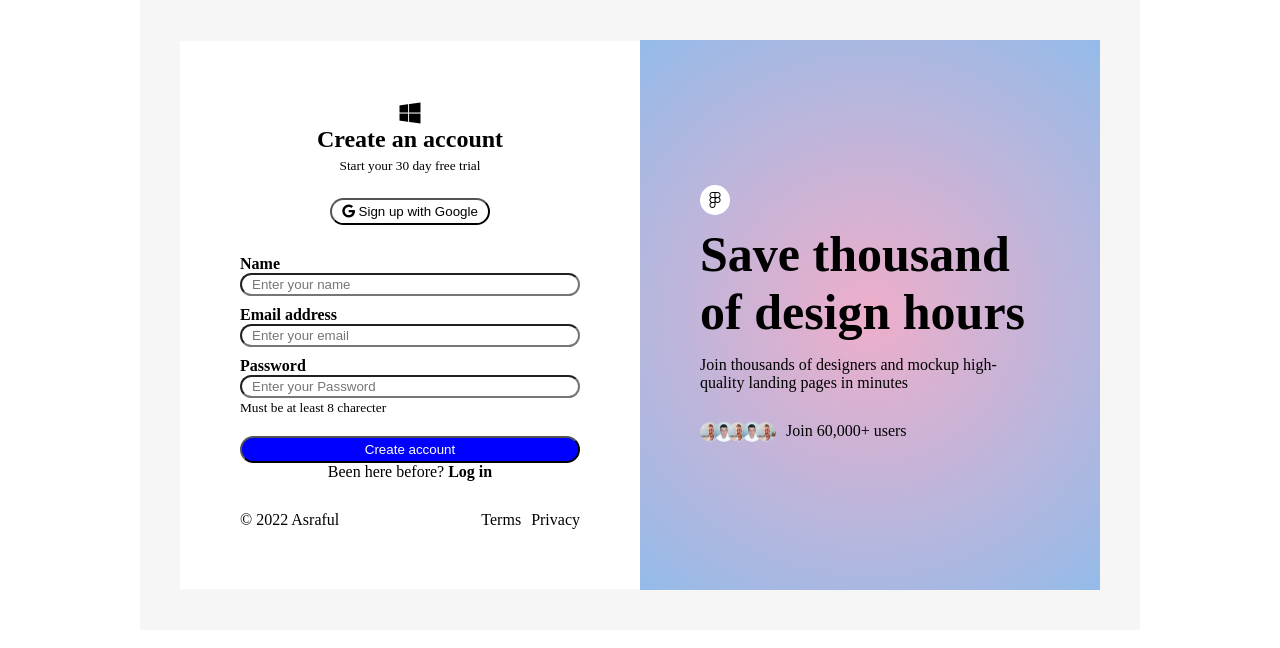
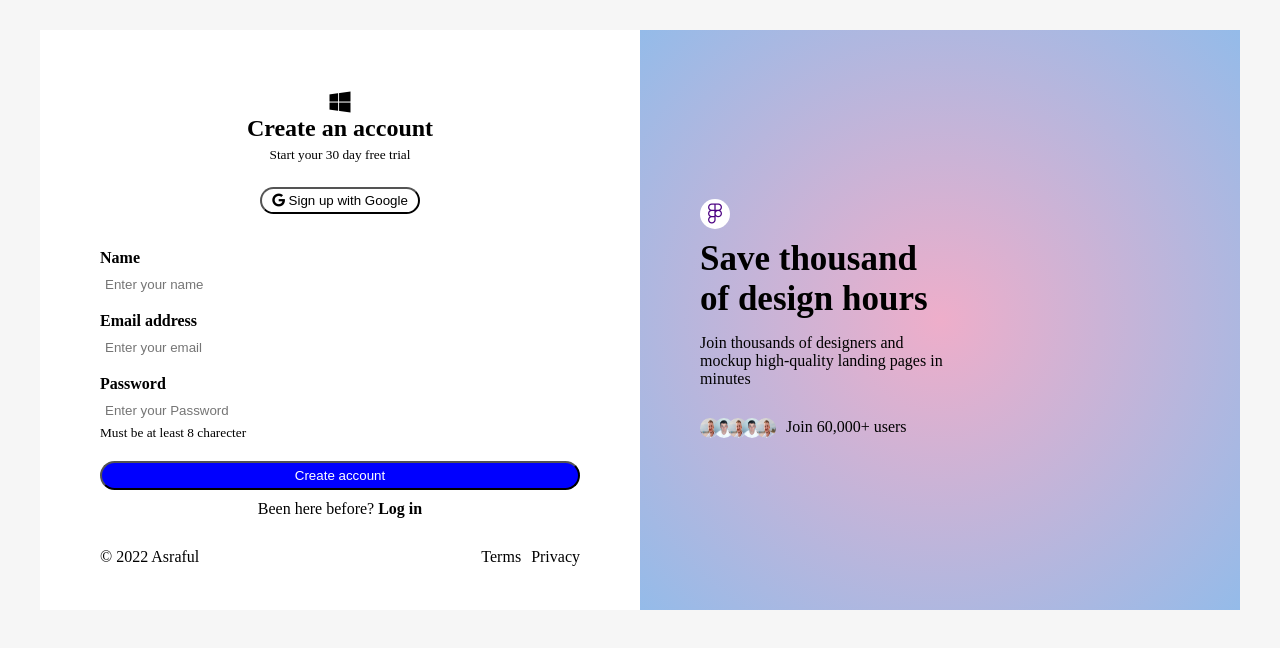
Before and after one commit to Mohammad-Asraful/DriblbleSimpleForm-HTML-CSS, a plain HTML site: page index.html in a window 1280 px wide. Drawn offline with Linux system fonts and the light colour scheme.

Commit message:
Change some style

```diff
--- a/style.css
+++ b/style.css
@@ -7,7 +7,8 @@
 }
 
 .container {
-  width: 1000px;
+  width: 100vw;
+  height: 100vh;
   margin: 0 auto;
   background-color: #f6f6f6;
 }
@@ -17,17 +18,25 @@
   /* gap: 10px; */
   align-items: center;
   padding: 40px;
+  height: 80vh;
 }
 
 .login-div {
   background-color: #fff;
   padding: 60px;
   width: 50%;
+  height: 580px;
 }
 
 .logo-div {
   text-align: center;
   line-height: 25px;
+}
+
+.login-div img {
+  width: 20px;
+  transform: rotate(50deg);
+  margin-bottom: 15px;
 }
 
 .signup-btn {
@@ -40,12 +49,15 @@
 }
 
 label {
+  display: inline-block;
+  padding: 5px 0;
   font-weight: bold;
 }
 
 input {
+  border: none;
   border-radius: 50px;
-  padding: 2px 10px;
+  padding: 5px 5px;
   width: 100%;
 }
 
@@ -69,7 +81,8 @@ input {
   border-radius: 50px;
   background-color: blue;
   color: white;
-  padding: 4px 0;
+  padding: 5px 0;
+  margin-bottom: 10px;
 }
 
 .copy-right {
@@ -97,7 +110,12 @@ input {
     rgba(148, 187, 233, 1) 100%
   );
   width: 50%;
-  padding: 144.5px 60px;
+  height: 580px;
+  display: flex;
+  flex-direction: column;
+  justify-content: center;
+
+  padding: 0 60px;
 }
 
 .figma-lpgo {
@@ -110,13 +128,20 @@ input {
   border-radius: 50px;
 }
 
+.fa-figma {
+  color: indigo;
+  font-size: 20px;
+}
+
 .about-heading {
-  font-size: 50px;
+  width: 250px;
+  font-size: 35px;
   margin-top: 10px;
   margin-bottom: 15px;
 }
 
 .about-description {
+  width: 250px;
   margin-bottom: 30px;
 }
 
```
Also changed, not shown: Image/figma.png (added), Image/google.png (added), Image/windows.png (added).
